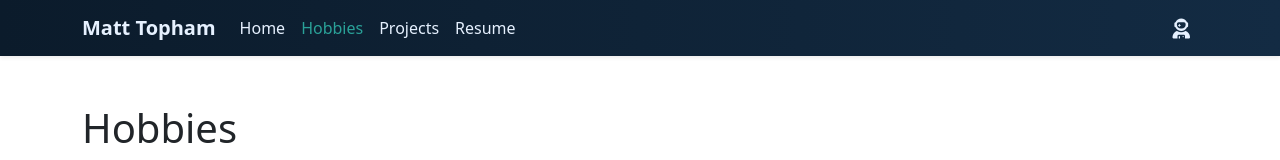
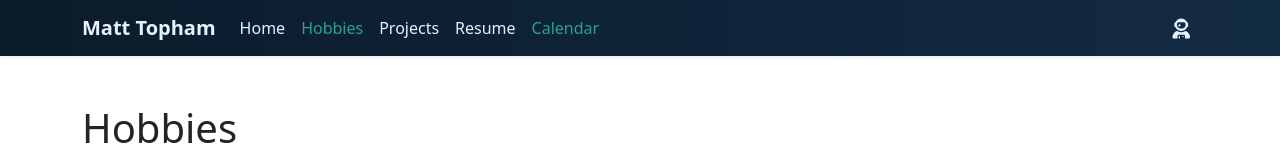
Before and after one commit to thetopham/thetopham.github.io, a plain HTML site: page views/hobbies.html in a window 1280 px wide. Shown: the top 160 px of the page. Drawn offline with nearby package versions, Linux system fonts and the light colour scheme.

Commit message:
Update hobbies.html

```diff
--- a/views/hobbies.html
+++ b/views/hobbies.html
@@ -32,6 +32,7 @@
          <li class="nav-item">
           <a class="nav-link " href="resume.html">Resume</a>
         </li>
+         <li class="nav-item"><a class="nav-link active" href="Calendar/index.html">Calendar</a></li>
       </ul>
       <ul class="navbar-nav ms-auto">
         <li class="nav-item">
```
